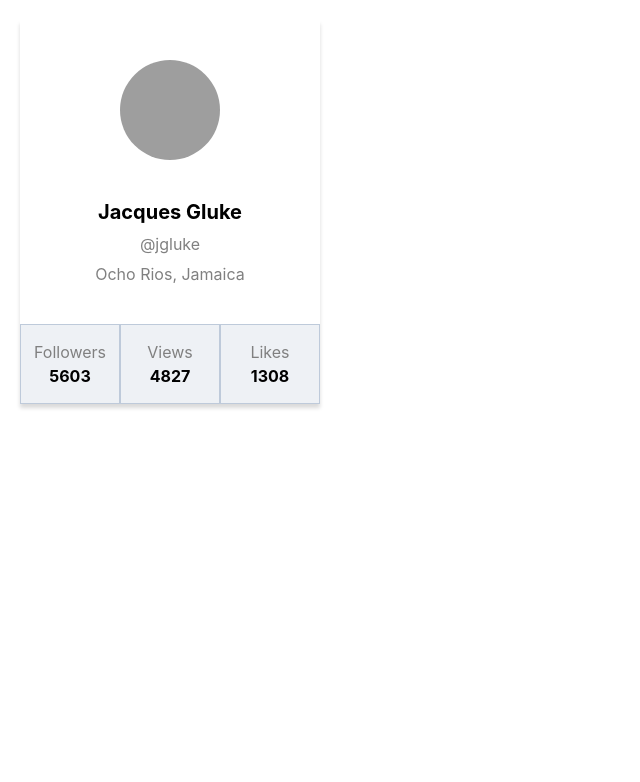
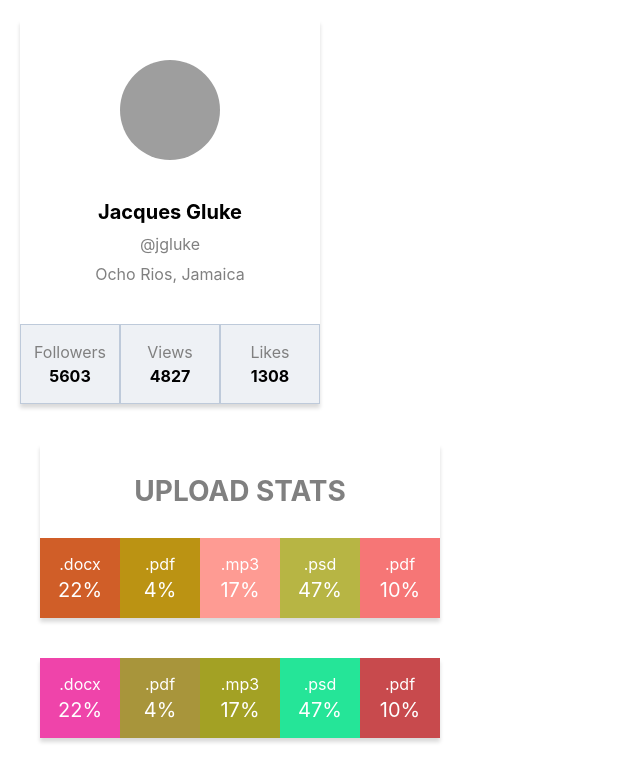
Before and after one commit to LarysaHliieva/goit-react-hw-01-components, a React (Create React App) app: page / in a window 1280 px wide. Shown: the top 782 px of the page, without its empty margins (0-640 px from the left). Built offline with nearby package versions, Linux system fonts and the light colour scheme; grey boxes are pictures that could not be loaded.

Commit message:
finished Statistics

```diff
--- a/src/components/App.jsx
+++ b/src/components/App.jsx
@@ -1,6 +1,8 @@
 import Profile from 'components/Profile/Profile';
+import Statistics from 'components/Statistics/Statistics';
 
 import user from 'data/user.json';
+import data from 'data/data.json';
 
 export const App = () => {
   return (
@@ -12,6 +14,8 @@ export const App = () => {
         avatar={user.avatar}
         stats={user.stats}
       />
+      <Statistics title="Upload stats" stats={data} />
+      <Statistics stats={data} />
     </>
   );
 };
--- /dev/null
+++ b/src/components/Statistics/Statistics.jsx
@@ -0,0 +1,43 @@
+import PropTypes from 'prop-types';
+
+import css from './Statistics.module.css';
+
+import { getRandomHexColor, calcWidthStatsItem } from 'utils';
+
+const Statistics = ({ title, stats = [] }) => {
+  const width = calcWidthStatsItem(stats);
+  return (
+    <section className={css.statistics}>
+      {title && <h2 className={css.title}>{title}</h2>}
+
+      <ul className={css.statList}>
+        {stats.map(({ id, label, percentage }) => {
+          const color = getRandomHexColor();
+          return (
+            <li
+              key={id}
+              className={css.item}
+              style={{ backgroundColor: color, width: width }}
+            >
+              <span className={css.label}>{label}</span>
+              <span className={css.percentage}>{percentage}%</span>
+            </li>
+          );
+        })}
+      </ul>
+    </section>
+  );
+};
+
+Statistics.propTypes = {
+  title: PropTypes.string,
+  stats: PropTypes.arrayOf(
+    PropTypes.shape({
+      id: PropTypes.string.isRequired,
+      label: PropTypes.string.isRequired,
+      percentage: PropTypes.number.isRequired,
+    })
+  ),
+};
+
+export default Statistics;
--- /dev/null
+++ b/src/components/Statistics/Statistics.module.css
@@ -0,0 +1,38 @@
+.statistics {
+  margin: 40px;
+  width: 400px;
+  box-shadow: 0px 4px 4px rgba(0, 0, 0, 0.15);
+}
+
+.title {
+  padding: 30px 0;
+  text-align: center;
+  font-size: 28px;
+  text-transform: uppercase;
+  color: grey;
+}
+
+.statList {
+  display: flex;
+  flex-wrap: wrap;
+  justify-content: center;
+  align-items: center;
+  color: white;
+}
+
+.item {
+  min-width: 50px;
+  height: 80px;
+  display: flex;
+  flex-direction: column;
+  justify-content: center;
+  align-items: center;
+}
+
+.label {
+  margin-bottom: 4px;
+}
+
+.percentage {
+  font-size: 20px;
+}
--- /dev/null
+++ b/src/utils/calcWidthStatsItem.js
@@ -0,0 +1,3 @@
+const calcWidthStatsItem = stats => `${100 / stats.length}%`;
+
+export default calcWidthStatsItem;
--- /dev/null
+++ b/src/utils/getRandomHexColor.js
@@ -0,0 +1,7 @@
+function getRandomHexColor() {
+  return `#${Math.floor(Math.random() * 16777215)
+    .toString(16)
+    .padStart(6, 0)}`;
+}
+
+export default getRandomHexColor;
--- /dev/null
+++ b/src/utils/index.js
@@ -0,0 +1,2 @@
+export { default as getRandomHexColor } from './getRandomHexColor';
+export { default as calcWidthStatsItem } from './calcWidthStatsItem';
```
